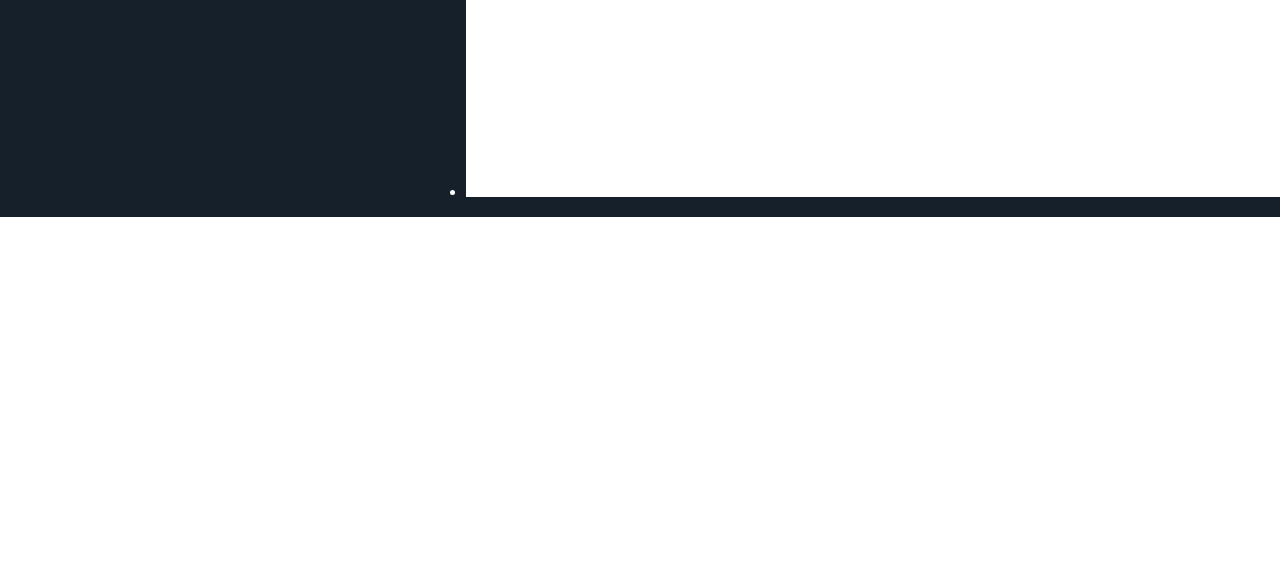
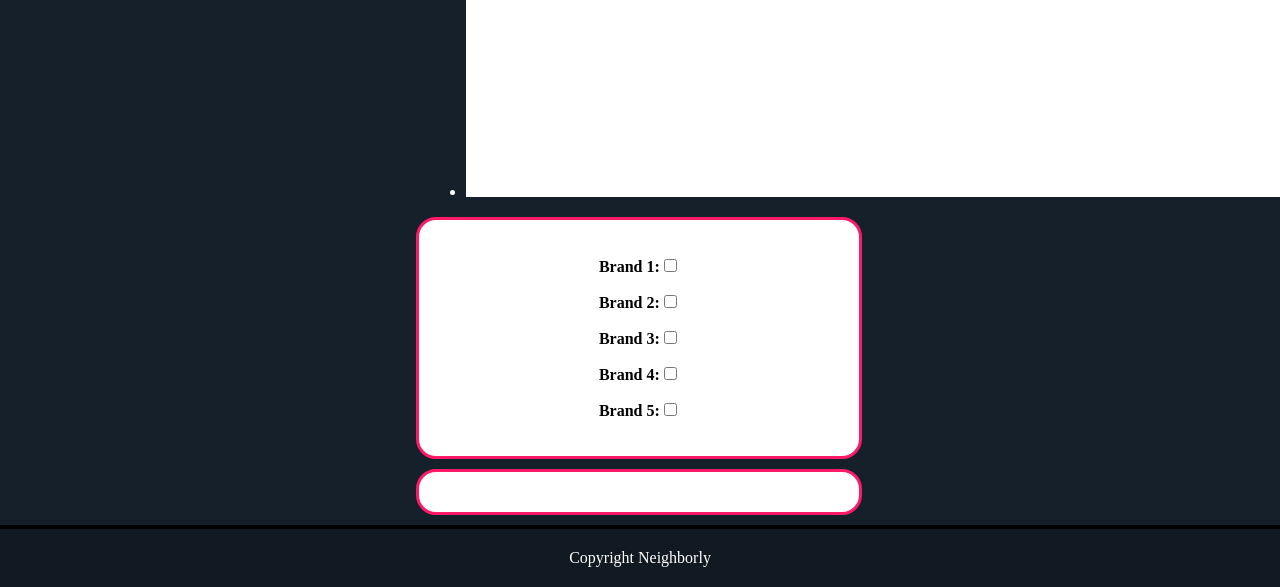
Before and after one commit to nramos5-ops/Capstone-Neighborly, a Flask app: page / in a window 1280 px wide. Shown: the part 4960-5547 px from the top of the page. Before the commit the page ends 5177 px from the top, so only its background shows below. Run offline with Flask 2, Linux system fonts and the light colour scheme; some libraries are stand-ins or nearby versions.

Commit message:
Index.html & .css
Added the basis for charts on main page. Checkbox used to show/hide graphs

```diff
--- a/templates/css/global.css
+++ b/templates/css/global.css
@@ -79,7 +79,6 @@ a:visited {
     text-align: center;
     flex-direction: row;
     display: flex;
-    position: absolute;
 }
 
 #footer_default .footer_items {
--- a/templates/css/index.css
+++ b/templates/css/index.css
@@ -30,3 +30,31 @@
     background: #15202b;
     color: white;
 }
+
+.chartCard {
+    width: 500 px;
+    height: auto;
+    /**background: rgba(255, 26, 104, 0.2);*/
+    display: flex;
+    align-items: center;
+    justify-content: flex-start;
+    flex-direction: column;
+  }
+  .chartBox {
+    width: 400px;
+    padding: 20px;
+    border-radius: 20px;
+    border: solid 3px rgba(255, 26, 104, 1);
+    background: white;
+    margin-bottom: 10px;
+    color: black;
+  }
+
+  .chartBox p {
+      text-align: center;
+
+  }
+
+  .hide {
+      display: none !important;
+  }
--- a/templates/index.html
+++ b/templates/index.html
@@ -7,6 +7,7 @@
 <link href="https://cdnjs.cloudflare.com/ajax/libs/bxslider/4.2.15/jquery.bxslider.min.css" rel="stylesheet" />
 <script src="https://ajax.googleapis.com/ajax/libs/jquery/1.11.3/jquery.min.js"></script>
 <script src="https://cdnjs.cloudflare.com/ajax/libs/bxslider/4.2.15/jquery.bxslider.min.js"></script>
+<script type="text/javascript" src="https://cdn.jsdelivr.net/npm/chart.js"></script>
 <script src="js/main.js"></script>
 <script src="js/index.js"></script>
 
@@ -54,6 +55,23 @@
                 </div>
             </div>
 
+            <div class="chartCard">
+                <div class="chartBox">
+                    <p>Brand 1:<input onclick="showChart(this)" type="checkbox" data-chart-name="myChart"></p>
+                    <p>Brand 2:<input onclick="showChart(this)" type="checkbox" data-chart-name="myChart2"></p>
+                    <p>Brand 3:<input onclick="showChart(this)" type="checkbox" data-chart-name="myChart3"></p>
+                    <p>Brand 4:<input onclick="showChart(this)" type="checkbox" data-chart-name="myChart4"></p>
+                    <p>Brand 5:<input onclick="showChart(this)" type="checkbox" data-chart-name="myChart5"></p>
+                </div>
+              <div class="chartBox">
+                <canvas class="hide" id="myChart"></canvas>
+                <canvas class="hide" id="myChart2"></canvas>
+                <canvas class="hide" id="myChart3"></canvas>
+                <canvas class="hide" id="myChart4"></canvas>
+                <canvas class="hide" id="myChart5"></canvas>
+              </div>
+            </div>
+
         </div>
         <div id="indexCol_3">
             <!-- <div id="indexAccordion">
@@ -91,3 +109,128 @@
     </div>
 </footer>
 </html>
+
+<script>
+    // setup
+const data = {
+    labels: ['Mon', 'Tue', 'Wed', 'Thu', 'Fri', 'Sat', 'Sun'],
+    datasets: [{
+      label: 'Weekly Sales',
+      data: [18, 12, 6, 9, 12, 3, 9],
+      backgroundColor: [
+        'rgba(255, 26, 104, 0.2)',
+        'rgba(54, 162, 235, 0.2)',
+        'rgba(255, 206, 86, 0.2)',
+        'rgba(75, 192, 192, 0.2)',
+        'rgba(153, 102, 255, 0.2)',
+        'rgba(255, 159, 64, 0.2)',
+        'rgba(0, 0, 0, 0.2)'
+      ],
+      borderColor: [
+        'rgba(255, 26, 104, 1)',
+        'rgba(54, 162, 235, 1)',
+        'rgba(255, 206, 86, 1)',
+        'rgba(75, 192, 192, 1)',
+        'rgba(153, 102, 255, 1)',
+        'rgba(255, 159, 64, 1)',
+        'rgba(0, 0, 0, 1)'
+      ],
+      borderWidth: 1
+    }]
+  };
+
+  // config
+  const config = {
+    type: 'bar',
+    data,
+    options: {
+      scales: {
+        y: {
+          beginAtZero: true
+        }
+      }
+    }
+  };
+
+  const config2 = {
+    type: 'bar',
+    data,
+    options: {
+      scales: {
+        y: {
+          beginAtZero: true
+        }
+      }
+    }
+  };
+
+  const config3 = {
+    type: 'bar',
+    data,
+    options: {
+      scales: {
+        y: {
+          beginAtZero: true
+        }
+      }
+    }
+  };
+
+  const config4 = {
+    type: 'bar',
+    data,
+    options: {
+      scales: {
+        y: {
+          beginAtZero: true
+        }
+      }
+    }
+  };
+
+  const config5 = {
+    type: 'bar',
+    data,
+    options: {
+      scales: {
+        y: {
+          beginAtZero: true
+        }
+      }
+    }
+  };
+
+  // render init block
+  const myChart = new Chart(
+    document.getElementById('myChart'),
+    config
+  );
+
+  const myChart2 = new Chart(
+    document.getElementById('myChart2'),
+    config2
+  );
+
+  const myChart3 = new Chart(
+    document.getElementById('myChart3'),
+    config3
+  );
+
+  const myChart4 = new Chart(
+    document.getElementById('myChart4'),
+    config4
+  );
+
+  const myChart5 = new Chart(
+    document.getElementById('myChart5'),
+    config5
+  );
+
+  function showChart(checkbox) {
+      console.log(checkbox.dataset.chartName);
+      const chartId = document.getElementById(checkbox.dataset.chartName);
+
+      chartId.classList.toggle('hide');
+
+  }
+</script>
```
